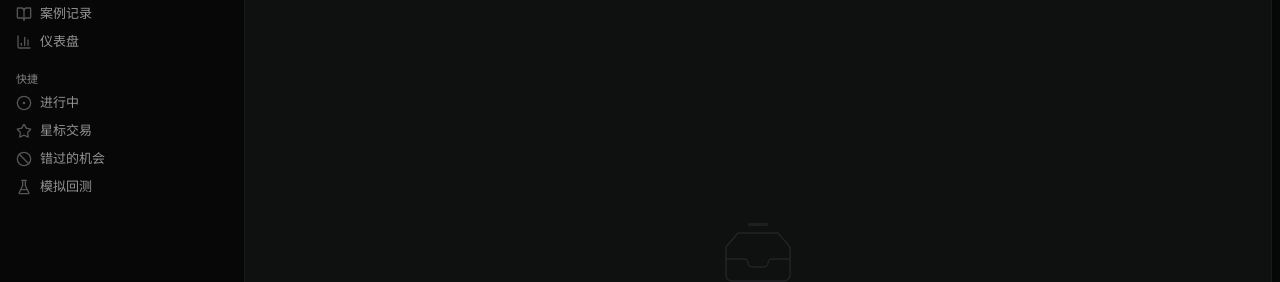
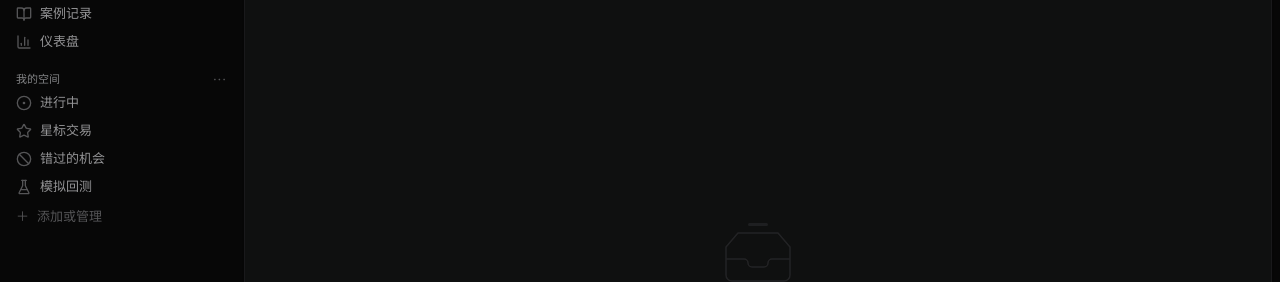
Before and after one commit to Yunkoo757/yunkoo-atlas, a React (Vite) app: page /list in a window 1280 px wide. Shown: the part 127-409 px from the top of the page. Built offline with nearby package versions, Linux system fonts and the light colour scheme.

Commit message:
feat: render unified desktop sidebar navigation

```diff
--- a/src/components/Sidebar.css
+++ b/src/components/Sidebar.css
@@ -127,7 +127,7 @@
   color: var(--text-quaternary);
   flex-shrink: 0;
 }
-.sb-item > span:not(.sb-item-count) {
+.sb-item-label {
   min-width: 0;
   overflow: hidden;
   text-overflow: ellipsis;
--- a/src/components/Sidebar.tsx
+++ b/src/components/Sidebar.tsx
@@ -1,39 +1,70 @@
 import { NavLink, useLocation } from 'react-router-dom'
-import { PenSquare, Search, Settings2, Trash2 } from 'lucide-react'
+import {
+  Ban,
+  BookOpen,
+  Bookmark,
+  CircleDot,
+  FlaskConical,
+  PenSquare,
+  Search,
+  Settings2,
+  Star,
+  Target,
+  Trash2,
+  type LucideIcon,
+} from 'lucide-react'
 import { UserAvatar } from '@/components/UserAvatar'
 import { Tooltip } from '@/components/ui/Tooltip'
+import { PRIMARY_NAV, type PrimarySidebarNavId } from '@/lib/sidebarNav'
 import {
-  PRIMARY_NAV,
-  isSidebarNavActive,
-  resolvePinnedSecondaryNav,
-  type PrimarySidebarNavId,
-  type SidebarNavId,
-} from '@/lib/sidebarNav'
-import { filterTrades } from '@/lib/tradeFilters'
+  countSidebarTarget,
+  resolveSidebarSelection,
+  resolveSidebarWorkspaceItem,
+  type ResolvedSidebarWorkspaceItem,
+} from '@/lib/sidebarWorkspace'
 import { tradeInPeriod } from '@/lib/periods'
-import {
-  rememberableWorkspaceKind,
-  resolveWorkspaceNavTarget,
-  workspaceRouteHref,
-} from '@/lib/workspaceViews'
+import { resolveWorkspaceNavTarget, workspaceRouteHref } from '@/lib/workspaceViews'
 import { useStore } from '@/store/useStore'
 import './Sidebar.css'
+import './sidebar/SidebarWorkspace.css'
 
 function Count({ value }: { value?: number }) {
   if (!value) return null
   return <span className="sb-item-count">{value}</span>
 }
 
+const WORKSPACE_ICONS: Record<ResolvedSidebarWorkspaceItem['icon'], LucideIcon> = {
+  active: CircleDot,
+  favorites: Star,
+  missed: Ban,
+  paper: FlaskConical,
+  'saved-view': Bookmark,
+  strategy: Target,
+  'case-view': BookOpen,
+}
+
 export function Sidebar({ onOpenSearch }: { onOpenSearch?: () => void }) {
-  const { pathname: path } = useLocation()
+  const { pathname: path, search } = useLocation()
   const openComposer = useStore((state) => state.openComposer)
   const trades = useStore((state) => state.trades)
   const strategies = useStore((state) => state.strategies)
   const profile = useStore((state) => state.profile)
-  const workspaceMemory = useStore((state) => state.display.workspaceMemory)
+  const display = useStore((state) => state.display)
+  const workspaceMemory = display.workspaceMemory
   const starredIds = useStore((state) => state.starredIds)
-  const sidebarPins = useStore((state) => state.display.sidebarPins)
-  const quickNav = resolvePinnedSecondaryNav(sidebarPins)
+  const sidebarWorkspaceItems = useStore((state) => state.display.sidebarWorkspaceItems)
+  const savedTradeViews = useStore((state) => state.savedTradeViews)
+
+  const workspaceItems = sidebarWorkspaceItems
+    .filter((item) => item.placement === 'pinned')
+    .slice(0, 8)
+    .map((item) => resolveSidebarWorkspaceItem(item, { savedViews: savedTradeViews, strategies }))
+    .filter((item) => !item.invalid)
+    .map((item) => ({
+      ...item,
+      count: countSidebarTarget(item, { trades, starredIds, display }),
+    }))
+  const selection = resolveSidebarSelection({ pathname: path, search, items: workspaceItems })
 
   const activeTrades = trades.filter((trade) => !trade.deletedAt)
   const liveTrades = activeTrades.filter((trade) => trade.tradeKind === 'live')
@@ -64,33 +95,11 @@ export function Sidebar({ onOpenSearch }: { onOpenSearch?: () => void }) {
     return undefined
   }
 
-  const secondaryCount = (id: SidebarNavId): number | undefined => {
-    if (id === 'active') {
-      return filterTrades(activeTrades, { type: 'active', tradeKind: 'live' }, starredIds).length
-    }
-    if (id === 'favorites') {
-      return filterTrades(activeTrades, { type: 'starred' }, starredIds).length
-    }
-    if (id === 'missed') {
-      return filterTrades(activeTrades, { type: 'missed' }, starredIds).length
-    }
-    if (id === 'paper') {
-      return filterTrades(activeTrades, { type: 'all', tradeKind: 'paper' }, starredIds).length
-    }
-    return undefined
-  }
-
   const primaryHref = (id: PrimarySidebarNavId, fallback: string) => {
     if (id === 'today') return todayHref
     if (id === 'trades') return tradeHref
     if (id === 'reviewCases') return caseHref
     return fallback
-  }
-
-  const primaryActive = (id: PrimarySidebarNavId, fallback: string) => {
-    if (id === 'trades') return rememberableWorkspaceKind(path) === 'trade'
-    if (id === 'reviewCases') return rememberableWorkspaceKind(path) === 'case'
-    return isSidebarNavActive(path, fallback)
   }
 
   const createLabel = inReviewCases ? '新建案例记录' : '新建交易'
@@ -132,33 +141,51 @@ export function Sidebar({ onOpenSearch }: { onOpenSearch?: () => void }) {
           <NavLink
             key={id}
             to={primaryHref(id, to)}
-            className={() => 'sb-item' + (primaryActive(id, to) ? ' is-active' : '')}
+            className={() => 'sb-item' + (selection.activePrimaryId === id ? ' is-active' : '')}
+            aria-current={selection.activePrimaryId === id ? 'page' : undefined}
           >
             <Icon size={16} />
-            <span>{label}</span>
+            <span className="sb-item-label">{label}</span>
             <Count value={primaryCount(id)} />
           </NavLink>
         ))}
       </nav>
 
-      {quickNav.length > 0 ? (
-        <nav className="sb-section sb-quick" aria-label="快捷导航">
-          <div className="sb-section-label">快捷</div>
-          {quickNav.map(({ id, to, label, icon: Icon }) => (
+      <nav className="sb-section sb-workspace" aria-label="我的空间">
+        <div className="sb-section-label sb-workspace-heading">
+          <span>我的空间</span>
+          <button type="button" className="sb-workspace-menu" aria-label="管理我的空间">
+            ···
+          </button>
+        </div>
+        {workspaceItems.map((item) => {
+          const Icon = WORKSPACE_ICONS[item.icon]
+          const active = selection.activeWorkspaceItemId === item.item.id
+          const modified = selection.modifiedWorkspaceItemId === item.item.id
+          return (
             <NavLink
-              key={id}
-              to={to}
-              className={() =>
-                'sb-item' + (isSidebarNavActive(path, to) ? ' is-active' : '')
-              }
+              key={item.item.id}
+              to={workspaceRouteHref(item)}
+              className={() => `sb-item${active ? ' is-active' : ''}${modified ? ' is-modified' : ''}`}
+              aria-current={active ? 'page' : undefined}
             >
               <Icon size={16} />
-              <span>{label}</span>
-              <Count value={secondaryCount(id)} />
+              <span className="sb-item-label">{item.label}</span>
+              {modified ? (
+                <span className="sb-modified-indicator">
+                  <span className="sb-modified-dot" aria-hidden="true" />
+                  <span className="sb-screen-reader">当前条件已修改</span>
+                </span>
+              ) : null}
+              <Count value={item.count} />
             </NavLink>
-          ))}
-        </nav>
-      ) : null}
+          )
+        })}
+        <button type="button" className="sb-workspace-manage" aria-label="添加或管理我的空间">
+          <span aria-hidden="true">＋</span>
+          <span>添加或管理</span>
+        </button>
+      </nav>
 
       <div className="sb-spacer" />
 
@@ -170,7 +197,7 @@ export function Sidebar({ onOpenSearch }: { onOpenSearch?: () => void }) {
           }
         >
           <Trash2 size={16} />
-          <span>回收站</span>
+          <span className="sb-item-label">回收站</span>
           <Count value={trades.filter((trade) => Boolean(trade.deletedAt)).length} />
         </NavLink>
         <NavLink
@@ -178,7 +205,7 @@ export function Sidebar({ onOpenSearch }: { onOpenSearch?: () => void }) {
           className={() => 'sb-item sb-settings' + (isSettingsActive ? ' is-active' : '')}
         >
           <Settings2 size={16} />
-          <span>设置</span>
+          <span className="sb-item-label">设置</span>
         </NavLink>
       </nav>
     </aside>
--- /dev/null
+++ b/src/components/sidebar/SidebarWorkspace.css
@@ -0,0 +1,70 @@
+.sb-workspace-heading {
+  justify-content: space-between;
+}
+
+.sb-workspace-menu {
+  display: grid;
+  place-items: center;
+  width: 24px;
+  height: 20px;
+  margin-right: -4px;
+  border-radius: var(--radius-6);
+  color: var(--text-quaternary);
+  font-size: var(--fs-sm);
+  letter-spacing: 1px;
+}
+
+.sb-workspace-menu:hover,
+.sb-workspace-manage:hover {
+  background: var(--bg-hover);
+  color: var(--text-secondary);
+}
+
+.sb-workspace-manage {
+  display: flex;
+  align-items: center;
+  gap: 8px;
+  width: 100%;
+  height: var(--control-height);
+  padding: 0 8px;
+  border-radius: var(--radius-6);
+  color: var(--text-quaternary);
+  font-size: var(--fs-sm);
+  text-align: left;
+}
+
+.sb-modified-indicator {
+  display: inline-flex;
+  align-items: center;
+  flex-shrink: 0;
+}
+
+.sb-modified-dot {
+  width: 5px;
+  height: 5px;
+  border-radius: 50%;
+}
+
+.sb-item.is-modified .sb-modified-dot {
+  background: var(--text-tertiary);
+}
+
+.sb-screen-reader {
+  position: absolute;
+  width: 1px;
+  height: 1px;
+  padding: 0;
+  margin: -1px;
+  overflow: hidden;
+  clip: rect(0, 0, 0, 0);
+  white-space: nowrap;
+  border: 0;
+}
+
+@media (max-width: 640px) {
+  .sb-workspace-menu,
+  .sb-workspace-manage,
+  .sb-modified-indicator {
+    display: none;
+  }
+}
```
Also changed, not shown: 1 other file (tests, documents, lock files or other folders).
